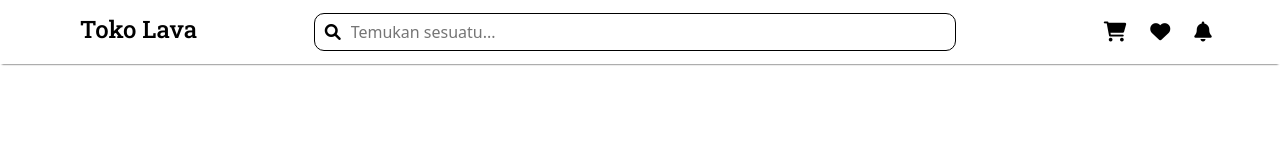
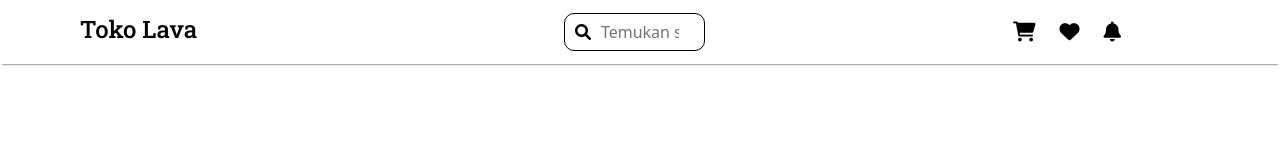
Before and after one commit to tokolava/tokolava.github.io, a plain HTML site: page index.html in a window 1280 px wide. Drawn offline with Linux system fonts and the light colour scheme.

Commit message:
Update style.css

```diff
--- a/style.css
+++ b/style.css
@@ -27,7 +27,7 @@
 }
 form {
   background-color: white;
-  width: 50vw;
+  width: 50%;
   height: 36px;
   border-radius: 10px;
   display: flex;
```
